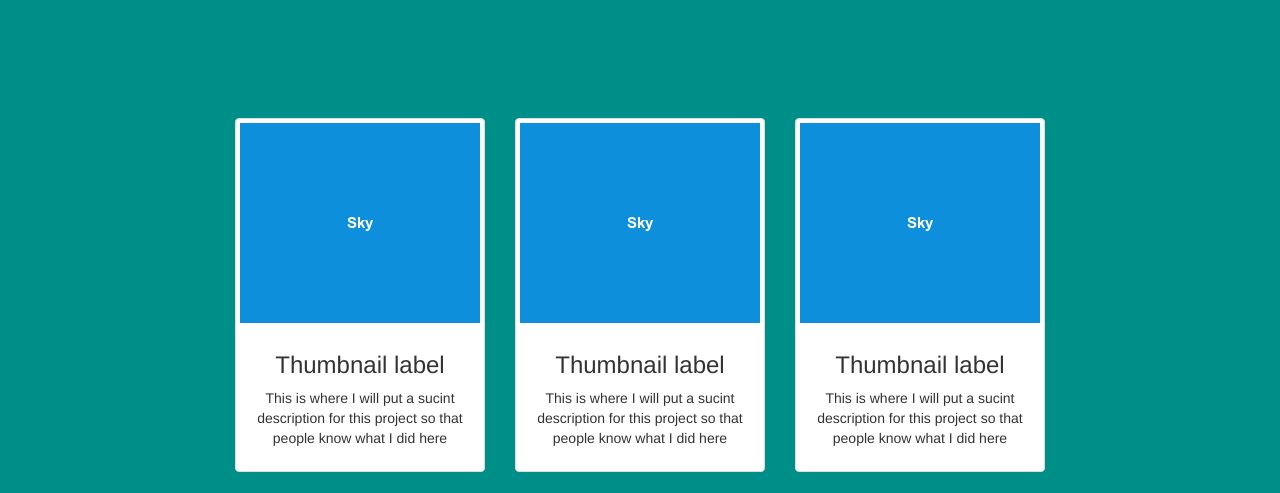
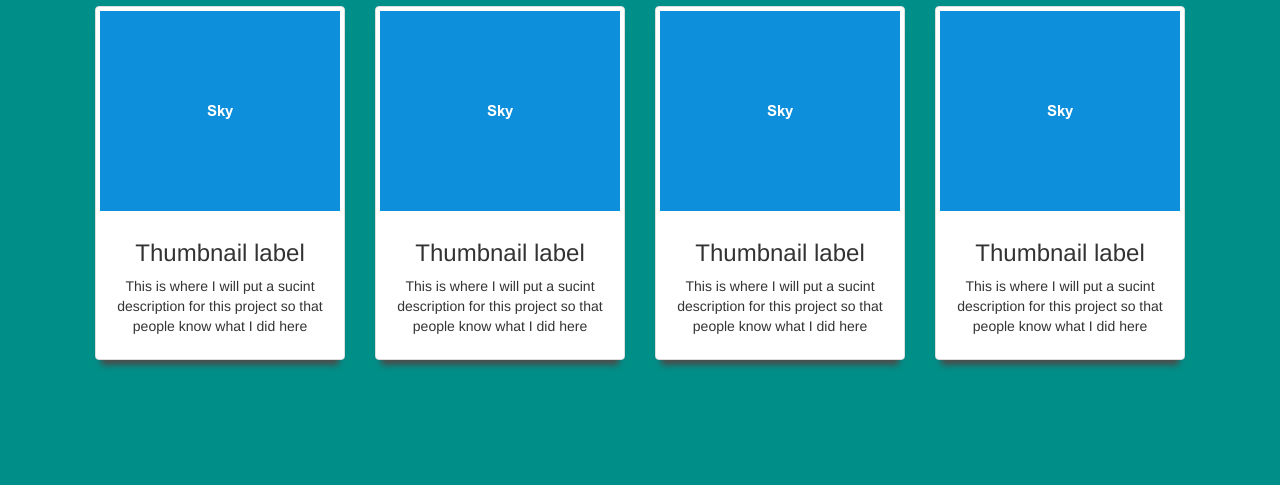
Before and after one commit to Joao-Henrique/JH-Portfolio, a website: page index.html in a window 1280 px wide. Shown: the part 259-752 px from the top of the page. Drawn offline with nearby package versions, Linux system fonts and the light colour scheme.

Commit message:
footer stack overflow icon and tubernails update

```diff
--- a/css/footer.css
+++ b/css/footer.css
@@ -49,12 +49,12 @@ ul.social-network {
   .socialFooter {
     text-align: center;
     padding-top: 1em;
-    height: 100px;
+    height: 30px;
   }
   .authorFooter {
    color: black;
     text-align: center;
-    height: 100px;
+    height: 30px;
   }
   footer {
   width:100%;
@@ -74,13 +74,12 @@ ul.social-network {
     }
     .authorFooter {
       text-align: left;
-      padding-top: 1.4em;
+      padding-top: 1em;
     }
     footer {
       bottom:0;
-      height:30px;
       background: white;
-      padding-top: 20px;
+      height: 1px;
     }
     h6 {
       font-size: 16px;
--- a/css/styles.css
+++ b/css/styles.css
@@ -3,18 +3,17 @@ h1 {
     color: white;
 }
 .techTitle{
-    padding-top: 2em;
-    padding-bottom: 2em;
+    padding-top: 6em;
 }
 .projectsBackground {
     background-color: rgb(0, 143, 136);
-    padding-top: 10em;
-    height: 100vh;
+    padding-top: em;
+    height: 93vh;
 }
 
 .projectsRow {
     margin: auto;
-    max-width: 840px;
+    max-width: 1120px;
     padding-top: 12vh;
     text-align: center;
 }
@@ -22,3 +21,9 @@ h1 {
 .individualProject{
     max-width: 280px;
 }
+.thumbnail {
+    margin-bottom:10px;
+	-webkit-box-shadow: 0 11px 6px -6px  rgb(75, 75, 75);
+	   -moz-box-shadow: 0 11px 6px -6px  rgb(75, 75, 75);
+	        box-shadow: 0 11px 6px -6px rgb(75, 75, 75);
+}
--- a/index.html
+++ b/index.html
@@ -96,6 +96,15 @@
                     </div>
                 </div>
             </div>
+            <div class="col-sm-6 col-md-4 individualProject">
+                <div class="thumbnail">
+                    <img src="img/placeholder.png" alt="placeholder">
+                    <div class="caption">
+                        <h3>Thumbnail label</h3>
+                        <p>This is where I will put a sucint description for this project so that people know what I did here</p>
+                    </div>
+                </div>
+            </div>
         </div>
     </div>
 
@@ -150,6 +159,12 @@
                         <i class="fa fa-github "></i>
                     </a>
                 </li>
+                <!-- StackOverflow -->
+                <li>
+                    <a class="socialIcon " href="https://github.com/Joao-Henrique " target=blank class="icoGithub " title="Stack Overflow ">
+                        <i class="fa fa-stack-overflow "></i>
+                    </a>
+                </li>
             </ul>
         </div>
         <div class="col-md-6 authorFooter">
```
